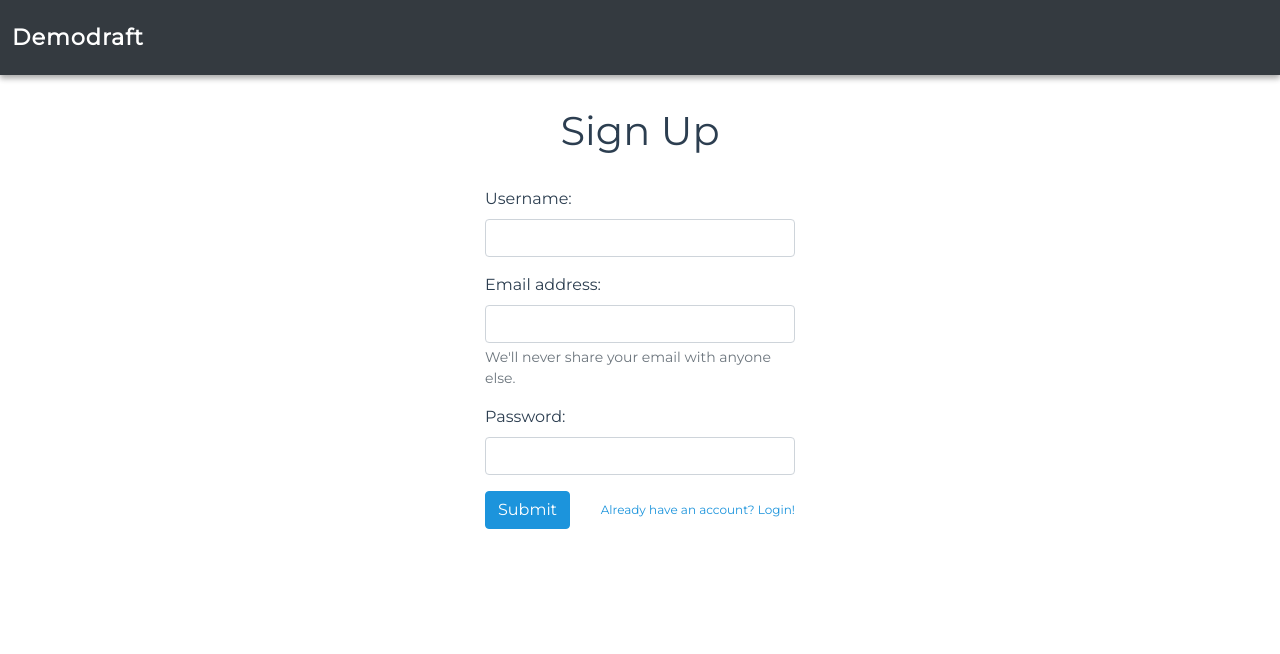
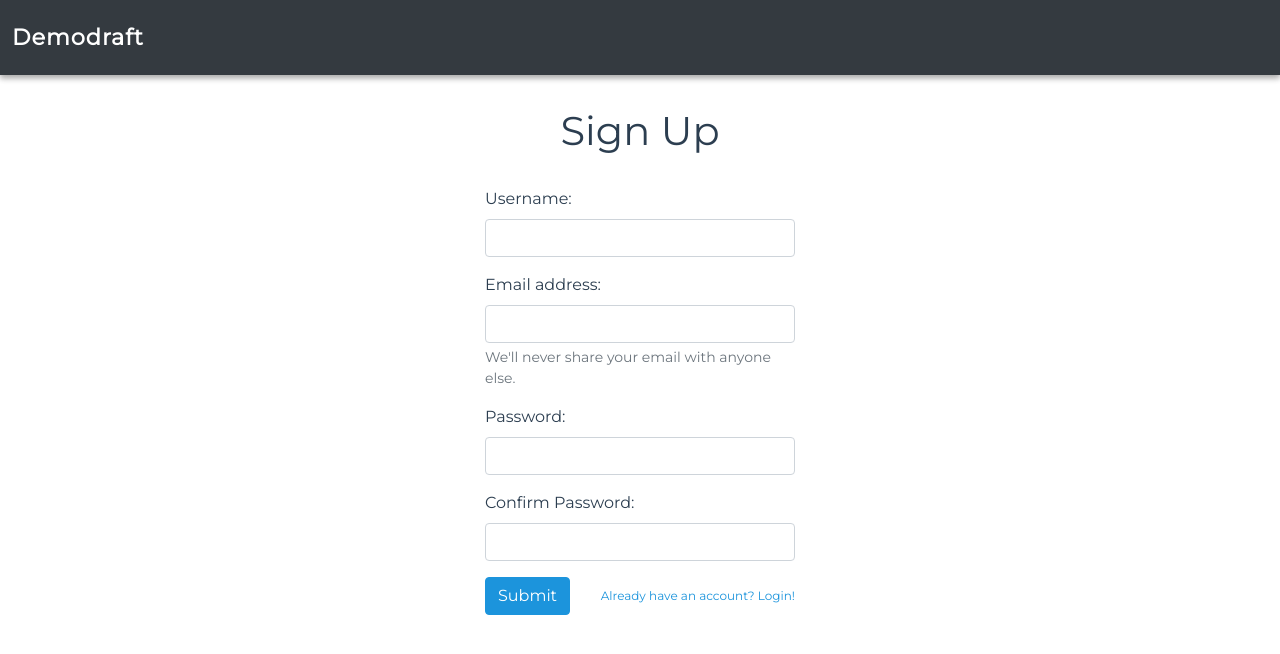
Before and after one commit to shiningsunnyday/demodraft, a Vue app in the folder forward_web/: page /signup in a window 1280 px wide. Shown: the top 654 px of the page. Built offline with nearby package versions, Linux system fonts and the light colour scheme; no server answers.

Commit message:
Added Confirm Password field to SignUp & fixed Campaign editing bug

```diff
--- a/forward_web/src/_utils/api-utils.js
+++ b/forward_web/src/_utils/api-utils.js
@@ -131,7 +131,7 @@ export class ApiUtil {
   }
 
   static async putCampaign(data) {
-    const putCampaignPromise = await apiClient.put('/policies/', data);
+    const putCampaignPromise = await apiClient.put('/campaign/', data);
     return putCampaignPromise.data;
   }
 
--- a/forward_web/src/components/campaign/CampaignDetails.vue
+++ b/forward_web/src/components/campaign/CampaignDetails.vue
@@ -1,6 +1,8 @@
 <template>
   <div class="campaign-details">
-    <div v-if="isLoading"><b-spinner :variant="'secondary'" label="Loading..."></b-spinner></div>
+    <div v-if="isLoading">
+      <b-spinner :variant="'secondary'" label="Loading..."></b-spinner>
+    </div>
     <div v-else class="campaign-details__content">
       <div v-if="!isApproved">
         <h1>Thank you for submitting your campaign! 😄</h1>
@@ -13,8 +15,12 @@
       <b-container v-else class="campaign-details__approved-block">
         <div>
           <h1 class="campaign-details__title">My Campaign</h1>
-          <p class="campaign-details__politician-name">{{ politician.firstName }} {{ politician.lastName }}</p>
-          <p class="campaign-details__position">Running for: {{ politician.position }}</p>
+          <p class="campaign-details__politician-name">
+            {{ politician.firstName }} {{ politician.lastName }}
+          </p>
+          <p class="campaign-details__position">
+            Running for: {{ politician.position }}
+          </p>
         </div>
         <hr />
 
@@ -84,16 +90,29 @@ export default {
     };
   },
   async created() {
-    const { username, password, campaignPending } = this.$store.getters.getUserInfo;
-    await this.$store.dispatch('login', { username, password, campaignPending });
+    const {
+      username,
+      password,
+      campaignPending,
+    } = this.$store.getters.getUserInfo;
+
+    await this.$store.dispatch('login', {
+      username,
+      password,
+      campaignPending,
+    });
+
     const user = this.$store.getters.getUserInfo;
+
     if (user.approved) {
-      this.politician = await ApiUtil.getModifiedPolitician({user});
+      this.politician = await ApiUtil.getModifiedPolitician({ user });
       this.isApproved = this.politician.approved;
+
       if (user.campaignPending) {
         this.$store.dispatch('changeCampaignPending');
       }
     }
+
     this.isLoading = false;
   },
   methods: {
@@ -104,12 +123,14 @@ export default {
         const updated = await ApiUtil.putCampaign({
           politician_id: this.politician.id,
           actblue: this.politician.actblue,
-          fundraise_goal: this.politician.fundraiseGoal
+          fundraise_goal: this.politician.fundraiseGoal,
         });
-        this.politician.actblue = updated.data.actblue;
-        this.politician.fundraiseGoal = updated.data.fundraise_goal;
+        this.politician.actblue = updated.actblue;
+        this.politician.fundraiseGoal = updated.fundraise_goal;
         this.isUpdated = true;
         this.isSuccess = true;
+        console.log(updated);
+
         setTimeout(() => {
           this.isSuccess = false;
         }, 1000);
@@ -117,8 +138,8 @@ export default {
         alert('Oops, something went wrong updating your campaign!');
         console.error(error);
       }
-    }
-  }
+    },
+  },
 };
 </script>
 
--- a/forward_web/src/views/SignUp.vue
+++ b/forward_web/src/views/SignUp.vue
@@ -17,13 +17,27 @@
         label-for="email"
         description="We'll never share your email with anyone else."
       >
-        <BFormInput id="email" v-model="user.email" type="email" required />
+        <BFormInput
+          id="email"
+          v-model="user.email"
+          type="email"
+          required
+        />
       </BFormGroup>
 
       <BFormGroup id="password-group" label="Password:" label-for="password">
         <BFormInput
           id="password"
           v-model="user.password"
+          type="password"
+          required
+        />
+      </BFormGroup>
+
+      <BFormGroup id="confirm-password-group" label="Confirm Password:" label-for="confirm-password">
+        <BFormInput
+          id="confirm-password"
+          v-model="user.confirmPassword"
           type="password"
           required
         />
@@ -58,7 +72,8 @@ export default {
         username: '',
         email: '',
         password: '',
-        campaignPending: false
+        confirmPassword: '',
+        campaignPending: false,
       },
       submitted: false,
     };
@@ -72,7 +87,7 @@ export default {
         username: username,
         email: email,
         password: password,
-        campaignPending: campaignPending
+        campaignPending: campaignPending,
       };
 
       this.$store
```
